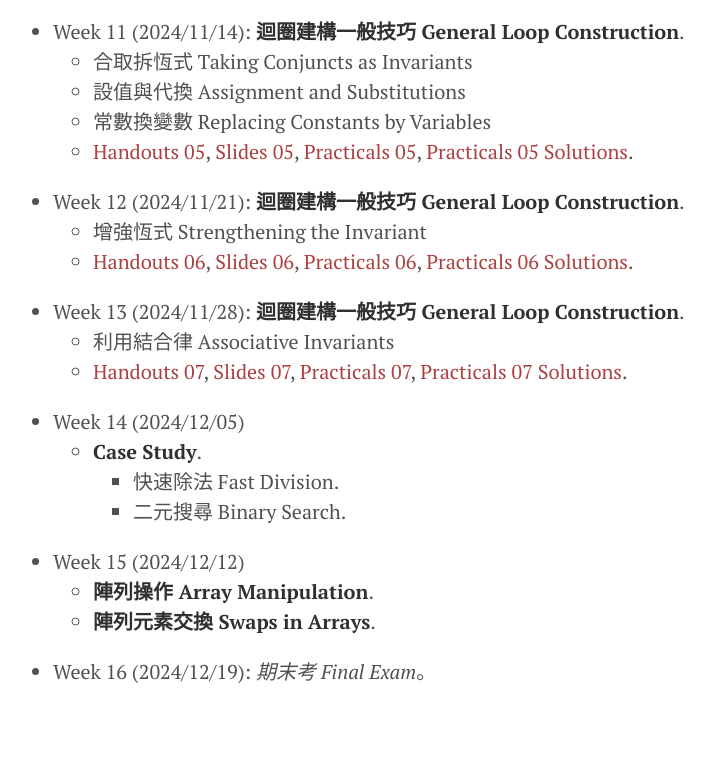
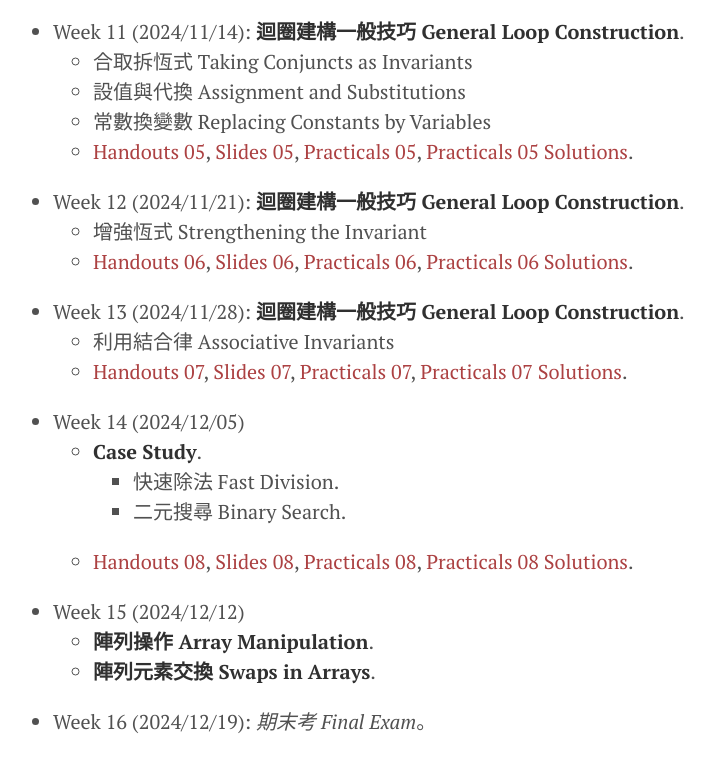
Before and after one commit to scmu/plip, a plain HTML site: page docs/pages/syllabus.html in a window 1280 px wide. Shown: the part 1147-1918 px from the top of the page, without its empty margins (267-982 px from the left). Drawn offline with Linux system fonts and the light colour scheme.

Commit message:
[new] part 8.

```diff
--- a/docs/pages/syllabus.html
+++ b/docs/pages/syllabus.html
@@ -185,6 +185,7 @@
 <li>快速除法 Fast Division.</li>
 <li>二元搜尋 Binary Search.</li>
 </ul></li>
+<li><a href="../assets/handouts_08.pdf">Handouts 08</a>, <a href="../assets/slides_08.pdf">Slides 08</a>, <a href="../assets/practicals_08.pdf">Practicals 08</a>, <a href="../assets/practicals_08_sols.pdf">Practicals 08 Solutions</a>.</li>
 </ul></li>
 <li>Week 15 (2024/12/12)
 <ul>
```
Also changed, not shown: docs/index.html (+1 -0 lines), 10 other files.
